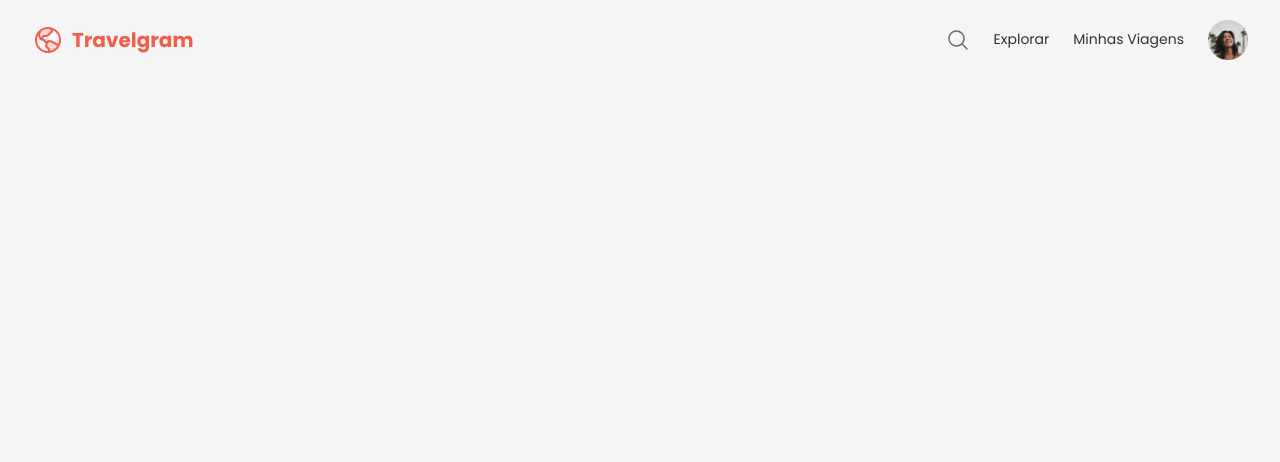
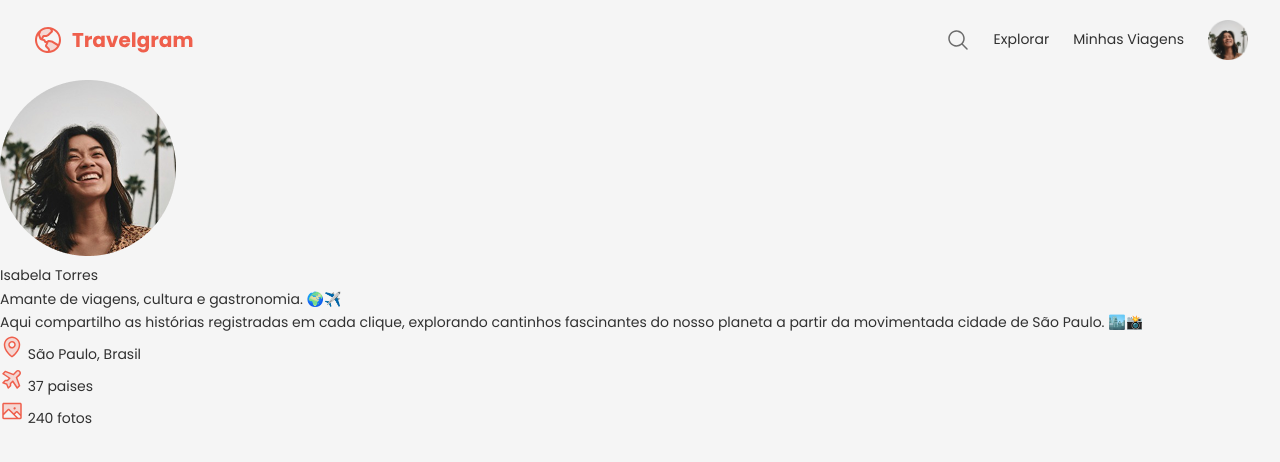
Before and after one commit to dzordii/travelgram-project, a website built with Vite: page index.html in a window 1280 px wide. Built offline with nearby package versions, Linux system fonts and the light colour scheme.

Commit message:
profile section start, html build

```diff
--- a/index.html
+++ b/index.html
@@ -15,7 +15,11 @@
   <body>
     <header>
       <div class="header-container">
-        <img class="logo-img" src="/src/assets/Logo.svg" alt="Logotipo da Travelgram" />
+        <img
+          class="logo-img"
+          src="/src/assets/Logo.svg"
+          alt="Logotipo da Travelgram"
+        />
         <nav class="nav-container">
           <ul class="nav-list">
             <li>
@@ -28,10 +32,46 @@
               <a href="#">Minhas Viagens</a>
             </li>
           </ul>
-          <img class="profile-img" src="/src/assets/ProfilePic.png" alt="Imagem de Perfil" />
+          <img
+            class="profile-img"
+            src="/src/assets/ProfilePic.png"
+            alt="Imagem de Perfil"
+          />
         </nav>
       </div>
     </header>
+    <main>
+      <section class="profile-container">
+        <div class="p-left">
+          <img src="/src/assets/ProfilePic.png" alt="Imagem de Perfil" />
+          <div class="text-box">
+            <span>Isabela Torres</span>
+            <p>
+              Amante de viagens, cultura e gastronomia. 🌍✈️ <br />
+              Aqui compartilho as histórias registradas em cada clique,
+              explorando cantinhos fascinantes do nosso planeta a partir da
+              movimentada cidade de São Paulo. 🏙️📸
+            </p>
+          </div>
+        </div>
+        <div class="p-right">
+          <ul class="profile-stats">
+            <li>
+              <img src="/src/assets/MapPin.svg" alt="Icone de Localização" />
+              <span>São Paulo, Brasil</span>
+            </li>
+            <li>
+              <img src="/src/assets/AirplaneTilt.svg" alt="Icone de Avião" />
+              <span>37 paises</span>
+            </li>
+            <li>
+              <img src="/src/assets/Image.svg" alt="Icone de Imagem" />
+              <span>240 fotos</span>
+            </li>
+          </ul>
+        </div>
+      </section>
+    </main>
 
     <script type="module" src="/src/main.js"></script>
   </body>
```
